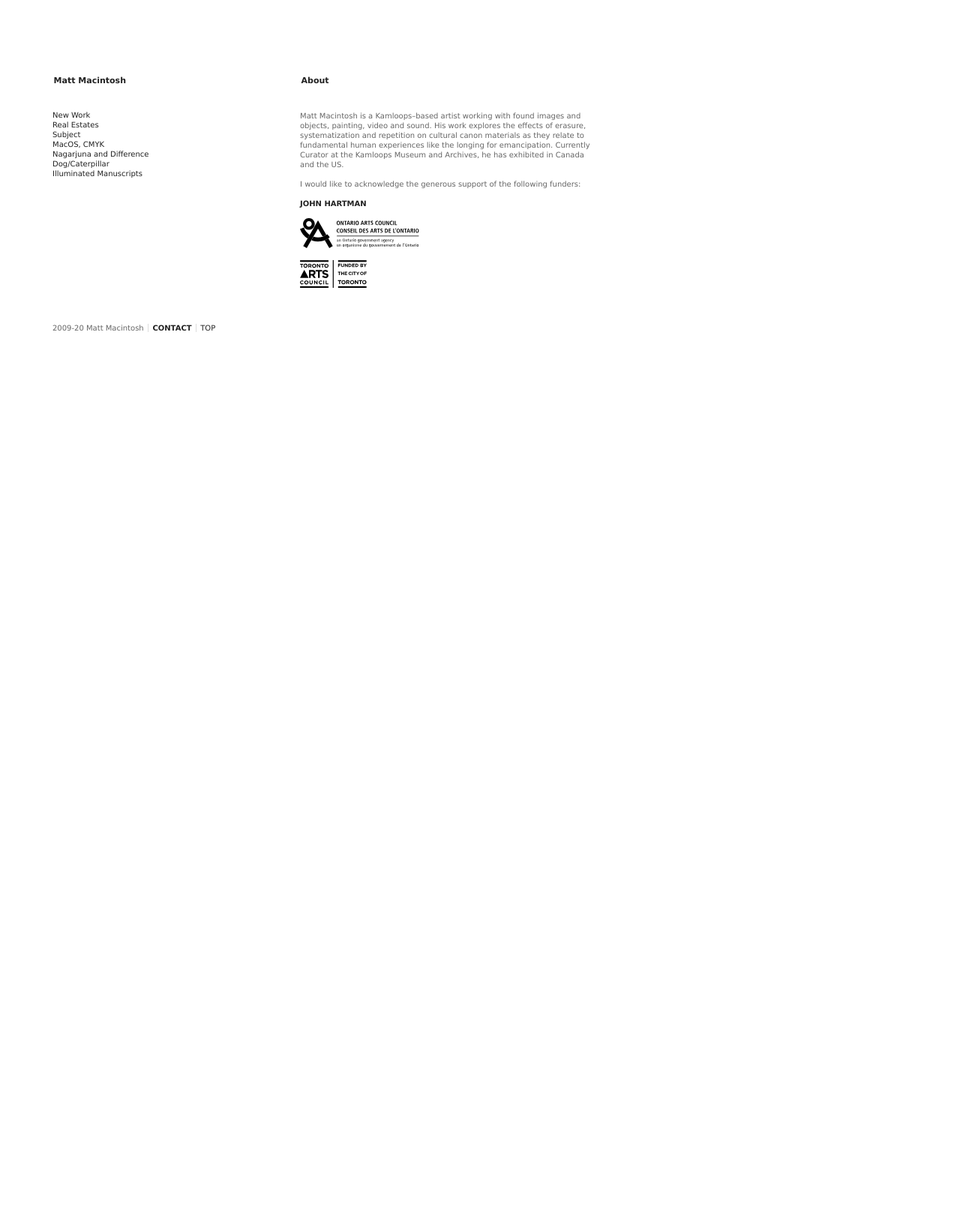
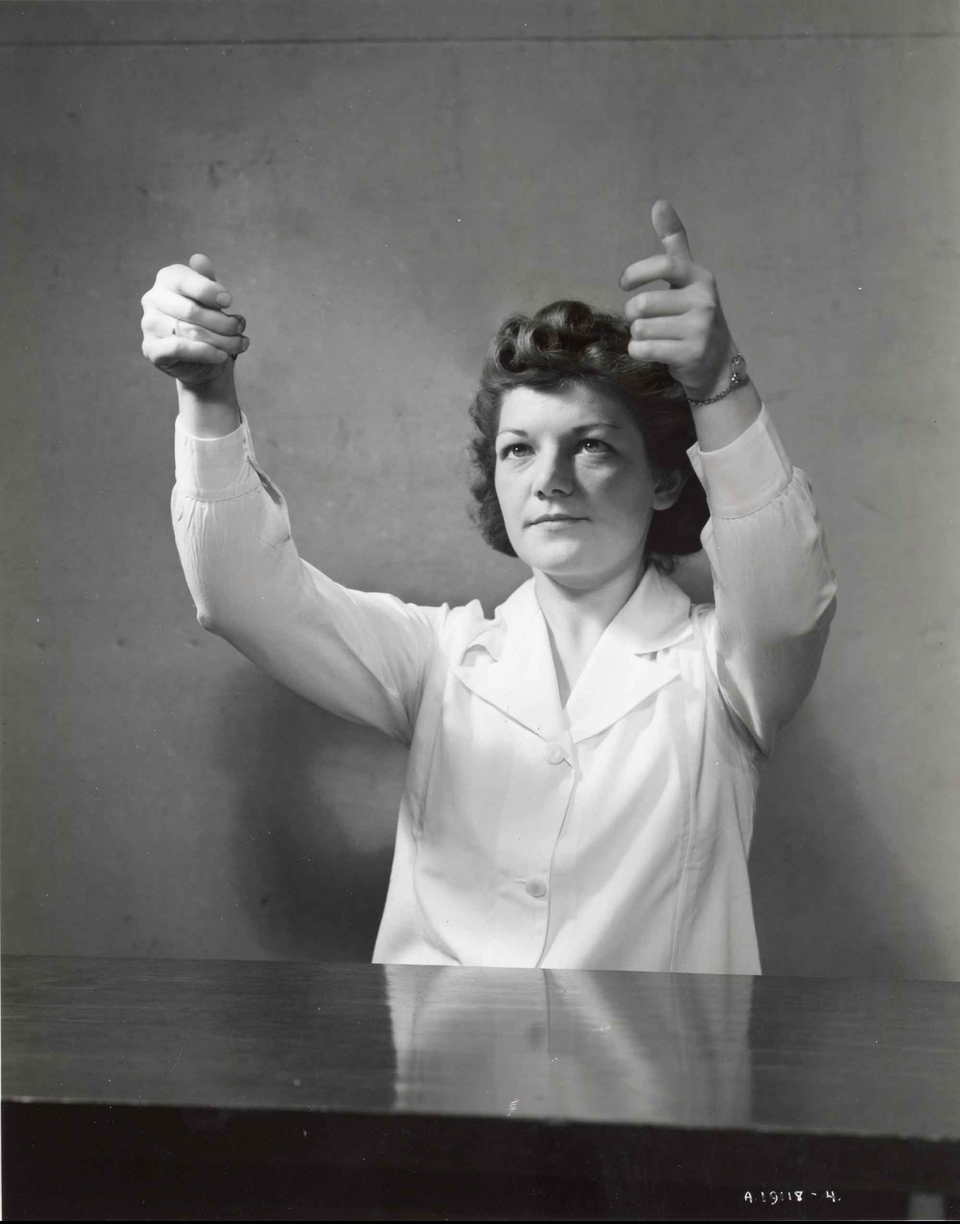
Before and after one commit to mattmacintosh/mattmacintosh.github.io, a Jekyll site: the page index.html, which Jekyll copies as it is, in a window 1280 px wide. Shown: the whole page at 75% size. Built offline with Jekyll 4.4.1, drawn with Linux system fonts in a browser that asks for light colours; before the commit the page ends 900 px from its top, so only the background shows below that.

Commit message:
Add new landing page and image

```diff
--- a/index.html
+++ b/index.html
@@ -1,20 +1,29 @@
----
-layout: default
-title: About
-id: home about default
-sitemap:
-  lastmod: 2016-09-21
-  priority: 0.9
-  changefreq: monthly
-  exclude: 'no'
----
+<!DOCTYPE html>
+<html lang="en">
 
-					<p>Matt Macintosh is a Kamloops–based artist working with found images and objects, painting, video and sound. His work explores the effects of erasure, systematization and repetition on cultural canon materials as they relate to fundamental human experiences like the longing for emancipation. Currently Curator at the Kamloops Museum and Archives, he has exhibited in Canada and the US.</p>
+<head>
+  <meta charset="UTF-8">
+  <meta name="viewport" content="width=device-width, initial-scale=1.0">
+  <title>Matt Macintosh</title>
 
-					<p>I would like to acknowledge the generous support of the following funders:</p>
+  <meta name="description" content="More Art Than Art" />
 
-					<p><a href="http://johnhartman.ca/" class="highlight" rel="external">JOHN HARTMAN</a></p>
+  <link rel="shortcut icon" href="/favicon.ico" type="image/x-icon" />
+  <link rel="apple-touch-icon" href="/apple-touch-icon.png" />
+  <style>
+    body {
+      background: #000;
+      margin: 0;
+    }
 
-					<p><a href="http://www.arts.on.ca/page5455.aspx"><img class="inject-me" src="/images/funders/OAC.svg" alt="Ontario Arts Council, an Ontario government agency." /></a></p>
+    img {
+      width: 100%;
+    }
+  </style>
+</head>
 
-					<p><a href="http://www.torontoartscouncil.org/home"><img class="inject-me" src="/images/funders/TAC.svg" alt="Toronto Arts Council, Funded by the City of Toronto." /></a></p>
+<body>
+  <img src="/images/Subject.2-comp.jpg" alt="Black and white photograph dated 1944 shows a young woman in laboratory coat with arms raised inspecting a rack of penicillin samples. Penicillin samples were digitally removed from image in 2012.">
+</body>
+
+</html>
```
Also changed, not shown: images/Subject.2-comp.jpg (added).
